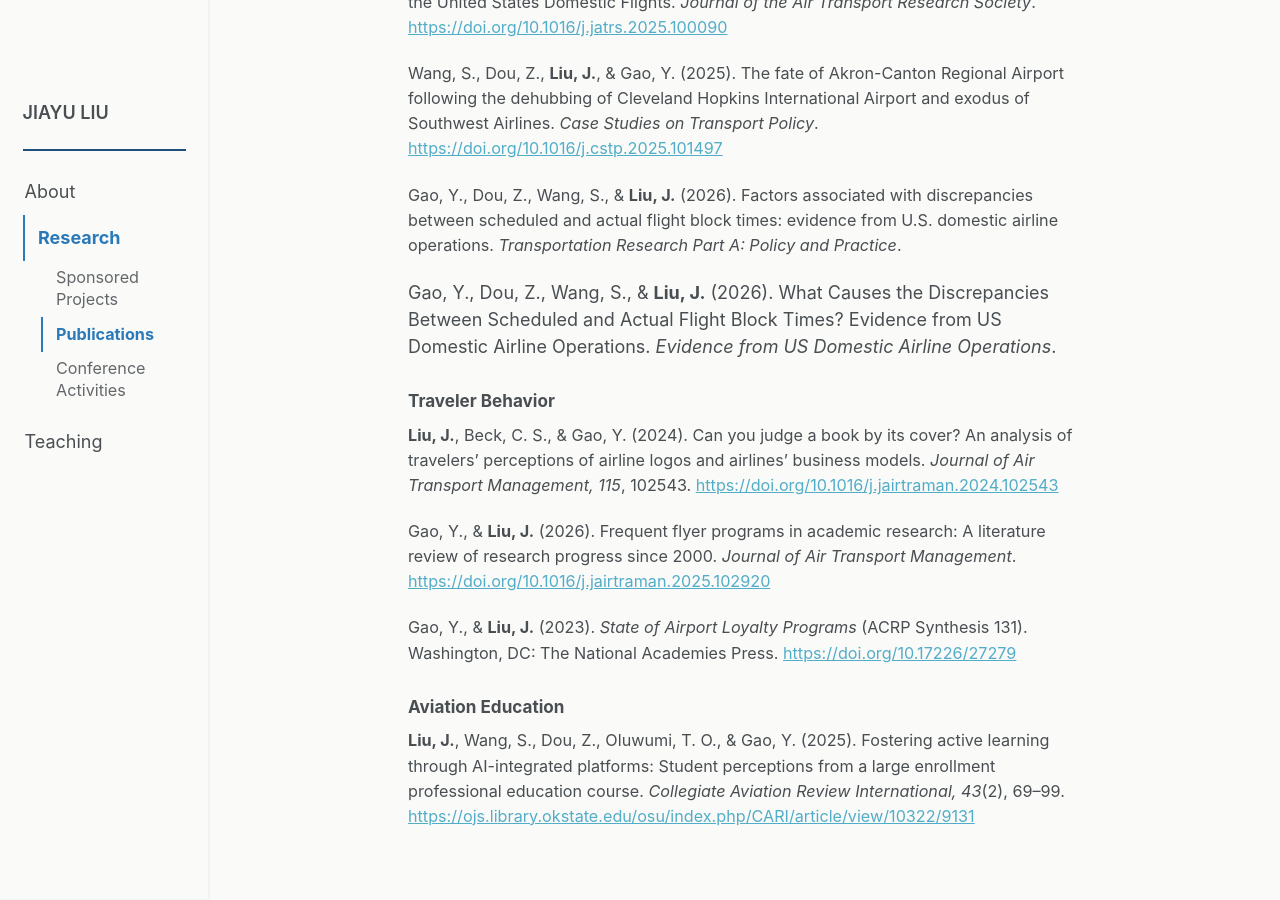
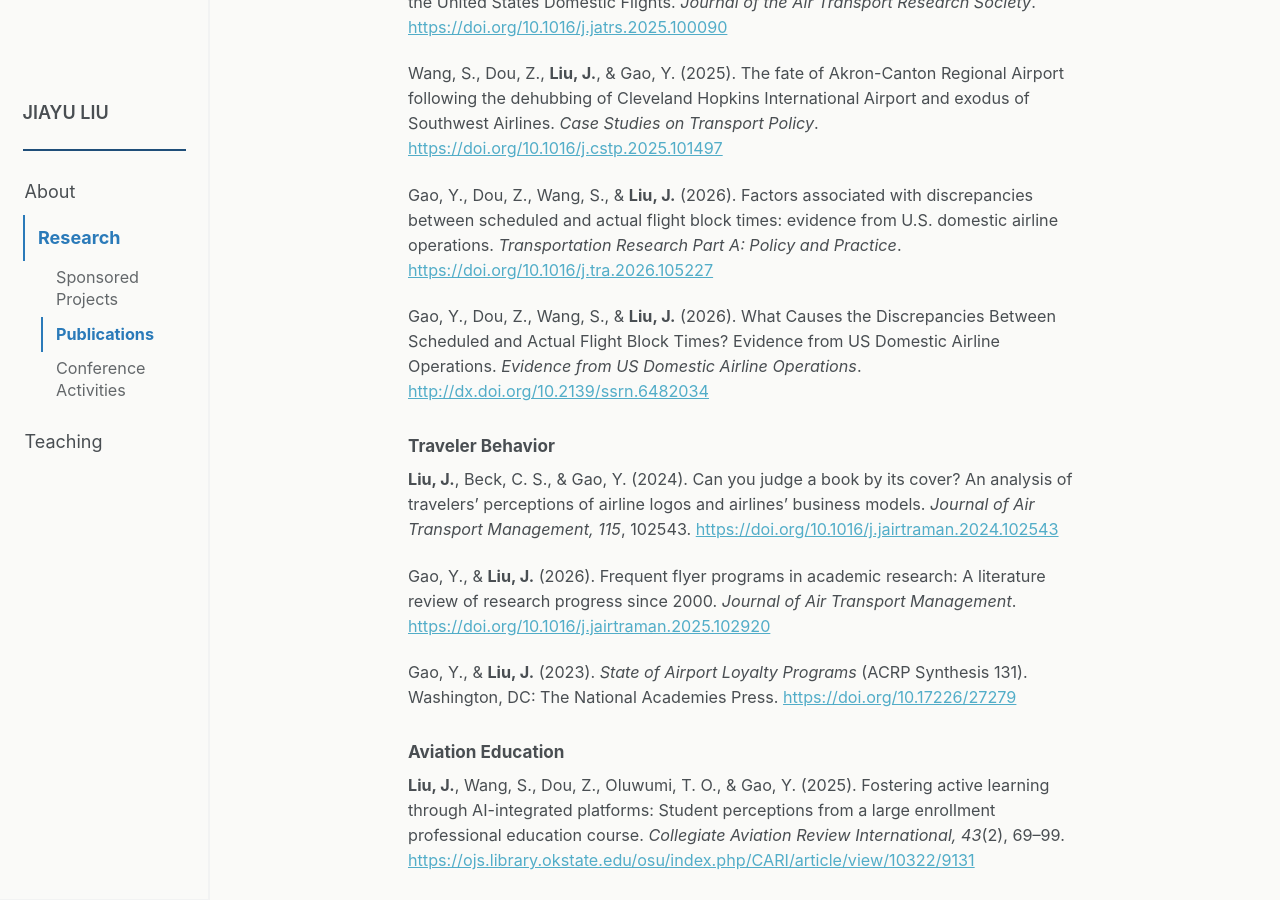
Before and after one commit to liu3309/liu3309.github.io, a Jekyll site: the page built from _pages/research.md, in a window 1280 px wide and 900 px high, scrolled down 2433 px. Built offline with Jekyll 4.4.1, drawn with Linux system fonts in a browser that asks for light colours; a script that is not in the unit is left out; part of the change alters nothing that is shown.

Commit message:
Update research.md

```diff
--- a/_pages/research.md
+++ b/_pages/research.md
@@ -129,9 +129,18 @@ Wang, S., Dou, Z., <strong>Liu, J.</strong>, &amp; Gao, Y. (2025). The fate of A
 
 <p class="research-entry">
 Gao, Y., Dou, Z., Wang, S., &amp; <strong>Liu, J.</strong> (2026). Factors associated with discrepancies between scheduled and actual flight block times: evidence from U.S. domestic airline operations. <em>Transportation Research Part A: Policy and Practice</em>.
+<a href="https://doi.org/10.1016/j.cstp.2025.101497"
+   target="_blank"
+   rel="noopener">https://doi.org/10.1016/j.tra.2026.105227</a>
 </p>
 
-Gao, Y., Dou, Z., Wang, S., &amp; <strong>Liu, J.</strong> (2026).  What Causes the Discrepancies Between Scheduled and Actual Flight Block Times? Evidence from US Domestic Airline Operations. <em>Evidence from US Domestic Airline Operations</em>.
+
+<p class="research-entry">
+Gao, Y., Dou, Z., Wang, S., &amp; <strong>Liu, J.</strong> (2026). What Causes the Discrepancies Between Scheduled and Actual Flight Block Times? Evidence from US Domestic Airline Operations. <em>Evidence from US Domestic Airline Operations</em>.
+<a href="https://doi.org/10.1016/j.cstp.2025.101497"
+   target="_blank"
+   rel="noopener">http://dx.doi.org/10.2139/ssrn.6482034</a>
+</p>
 
 
 <h3>Traveler Behavior</h3>
```
